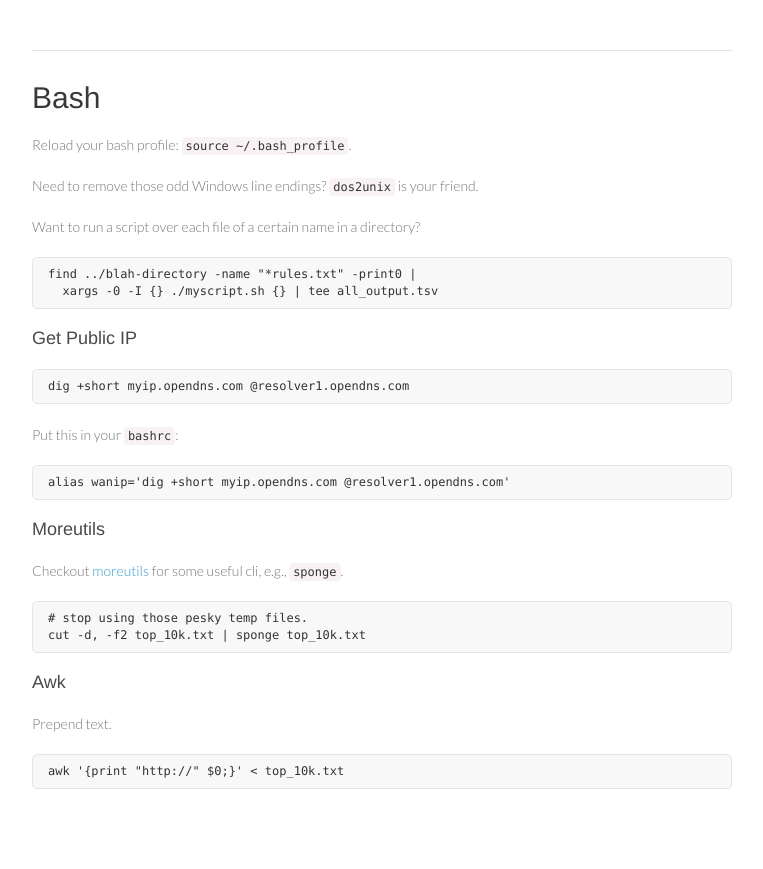
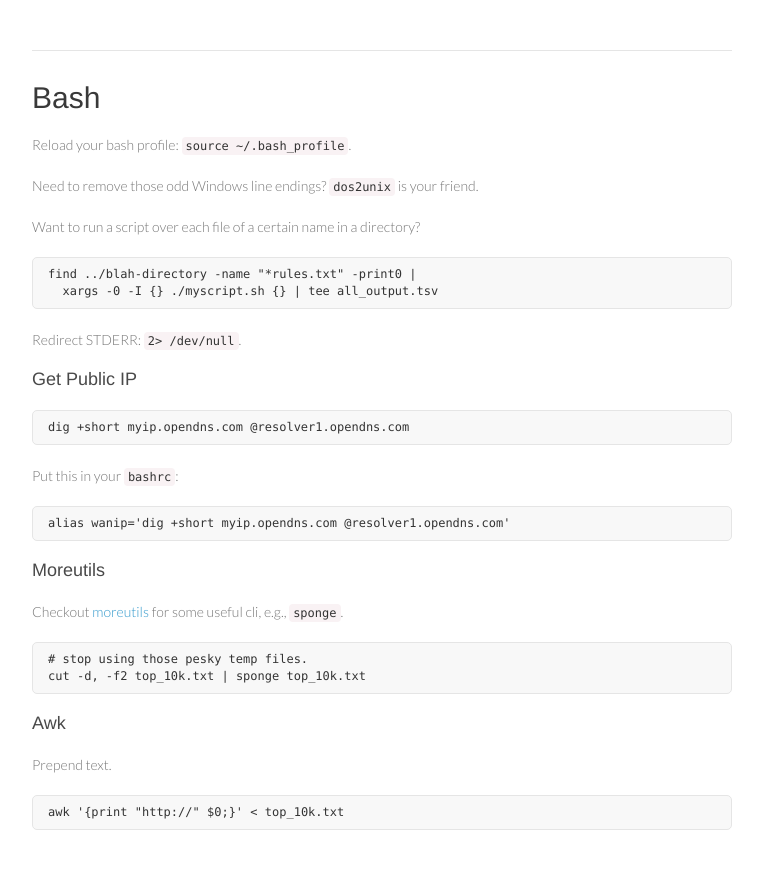
Before and after one commit to rjwalls/tips, a Jekyll site: the page built from _posts/1900-01-01-Bash.md, in a window 1280 px wide. Shown: the top 869 px of the page, without its empty margins (258-1021 px from the left). Built offline with Jekyll 4.4.1, drawn with Linux system fonts in a browser that asks for light colours; Markdown is read by kramdown in place of the engine named in the settings.

Commit message:
Update 1900-01-01-Bash.md

````diff
--- a/_posts/1900-01-01-Bash.md
+++ b/_posts/1900-01-01-Bash.md
@@ -13,6 +13,8 @@ Want to run a script over each file of a certain name in a directory?
 find ../blah-directory -name "*rules.txt" -print0 |
   xargs -0 -I {} ./myscript.sh {} | tee all_output.tsv
 ```
+
+Redirect STDERR: `2> /dev/null`.
 
 #### Get Public IP
 
````
